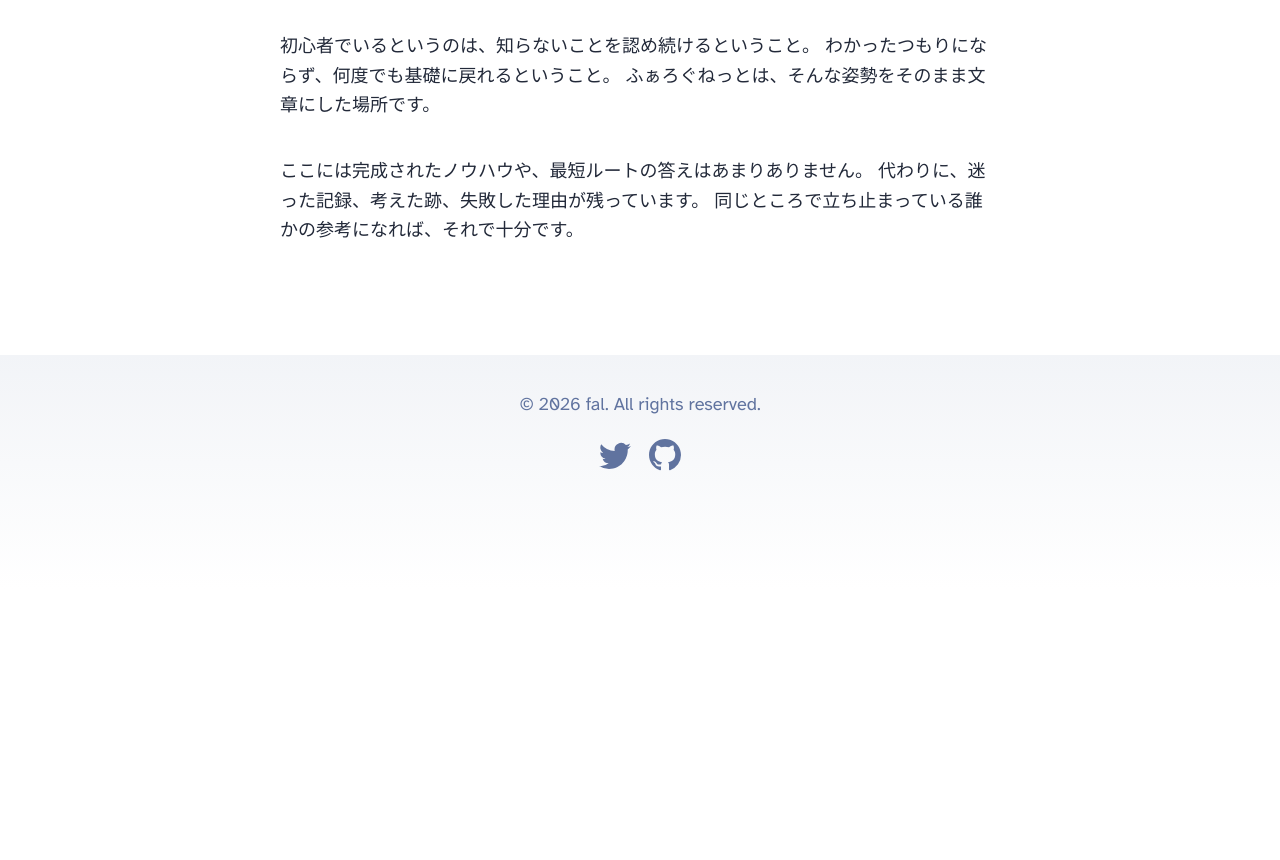
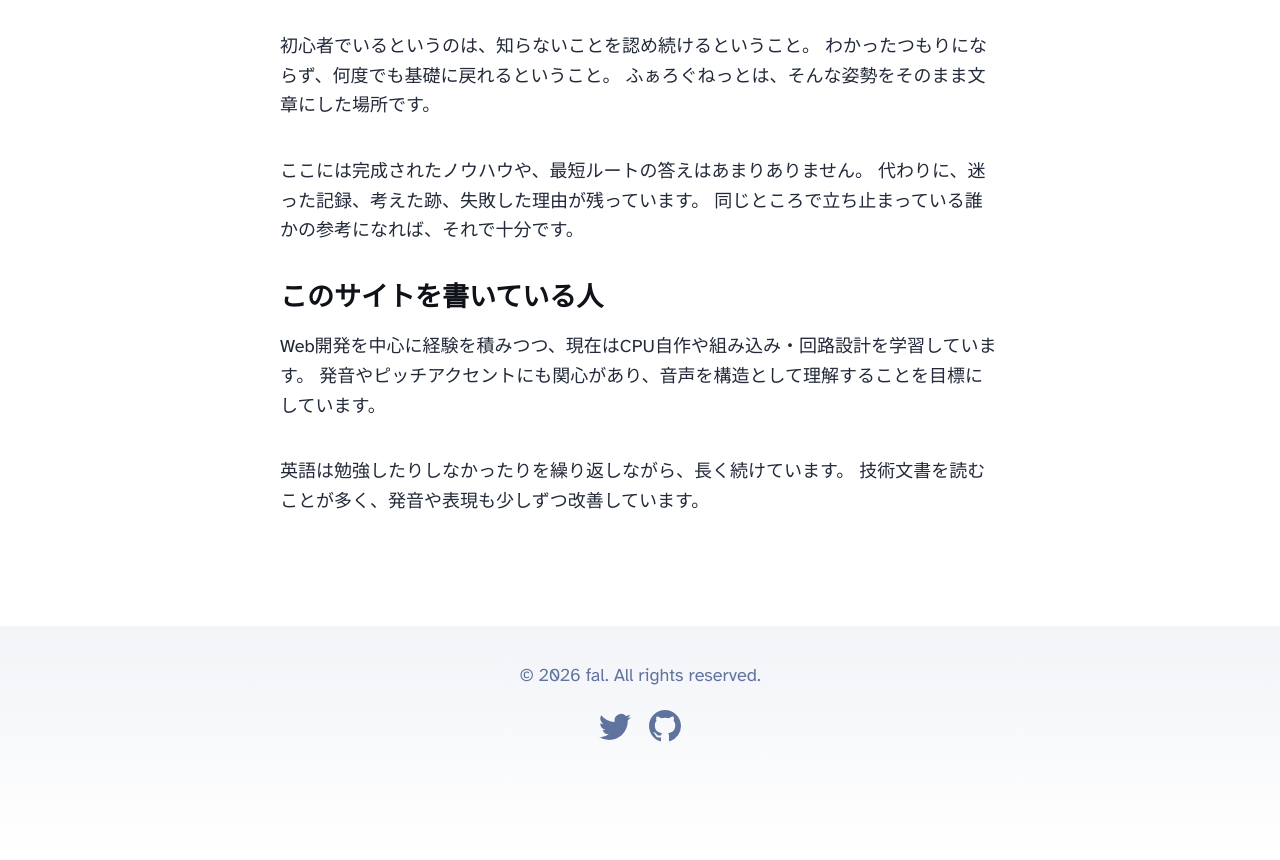
Before and after one commit to falog/falog.net, an Astro site: page /about in a window 1280 px wide. Shown: the part 1338-2198 px from the top of the page. Before the commit the page ends 1927 px from the top, so only its background shows below. Built offline with nearby package versions, Linux system fonts and the light colour scheme; Astro itself is replaced by a stand-in of ours.

Commit message:
about meをつけたし

```diff
--- a/src/pages/about.astro
+++ b/src/pages/about.astro
@@ -35,4 +35,16 @@ import Layout from '../layouts/BlogPost.astro';
     代わりに、迷った記録、考えた跡、失敗した理由が残っています。
     同じところで立ち止まっている誰かの参考になれば、それで十分です。
   </p>
+
+  <h2>このサイトを書いている人</h2>
+
+  <p>
+    Web開発を中心に経験を積みつつ、現在はCPU自作や組み込み・回路設計を学習しています。
+    発音やピッチアクセントにも関心があり、音声を構造として理解することを目標にしています。
+  </p>
+
+  <p>
+    英語は勉強したりしなかったりを繰り返しながら、長く続けています。
+    技術文書を読むことが多く、発音や表現も少しずつ改善しています。
+  </p>
 </Layout>
```
